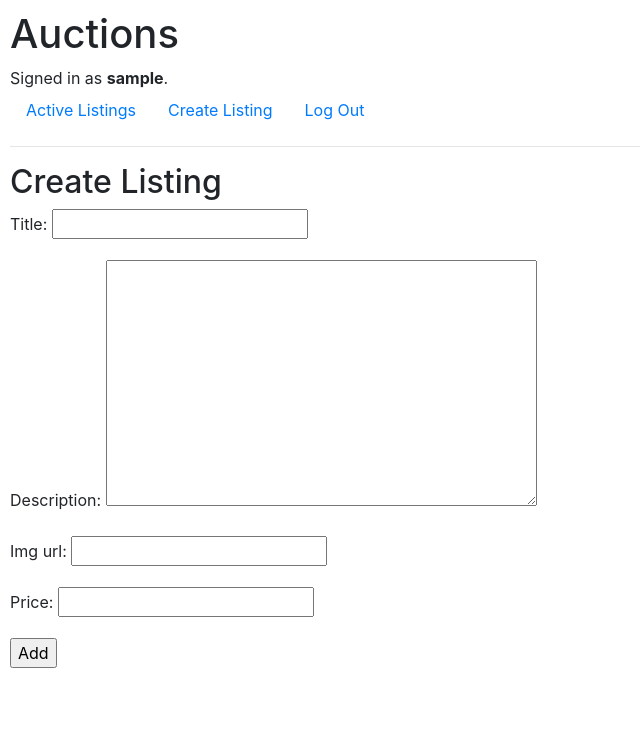
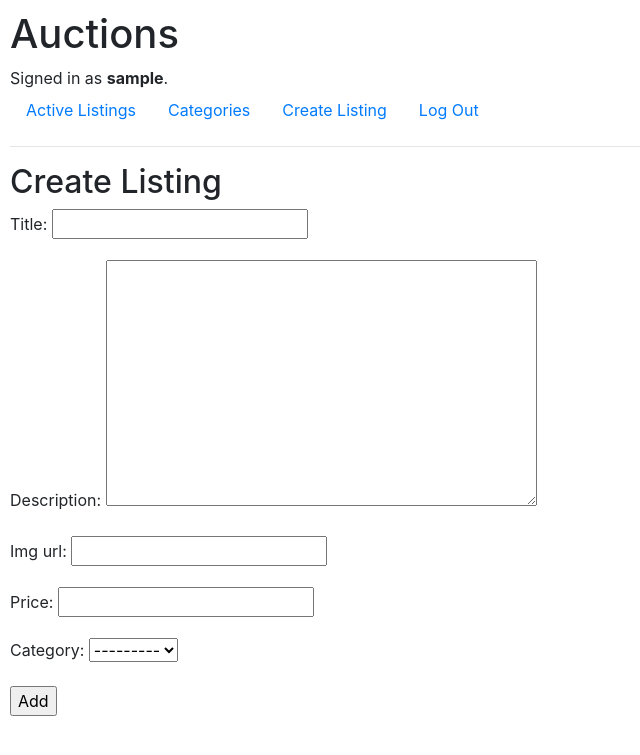
Before and after one commit to mhmdy01/commerce, a Django app: page /listings/new in a window 1280 px wide. Shown: the top 755 px of the page, without its empty margins (0-640 px from the left). Run offline with Django 3.2, Linux system fonts and the light colour scheme; the visitor is signed in with stand-in values (Sample User, id 1); data that the repository does not hold is empty; some libraries are stand-ins or nearby versions.

Commit message:
create_listing: category

```diff
--- a/auctions/admin.py
+++ b/auctions/admin.py
@@ -1,8 +1,9 @@
 from django.contrib import admin
 
-from .models import Listing
+from .models import Listing, Category
 
 class ListingAdmin(admin.ModelAdmin):
-    list_display = ('title', 'description', 'img_url', 'price', 'owner')
+    list_display = ('title', 'description', 'img_url', 'price', 'owner', 'category')
 
 admin.site.register(Listing, ListingAdmin)
+admin.site.register(Category)
--- a/auctions/forms.py
+++ b/auctions/forms.py
@@ -5,4 +5,4 @@ from .models import Listing
 class NewListingForm(forms.ModelForm):
     class Meta:
         model = Listing
-        fields = ['title', 'description', 'img_url', 'price']
+        fields = ['title', 'description', 'img_url', 'price', 'category']
--- a/auctions/models.py
+++ b/auctions/models.py
@@ -7,12 +7,23 @@ from django.core.validators import MinValueValidator
 class User(AbstractUser):
     pass
 
+class Category(models.Model):
+    name = models.CharField(max_length=128)
+
+    def __str__(self):
+        return self.name
+
 class Listing(models.Model):
     title = models.CharField(max_length=128)
     description = models.TextField()
     img_url = models.URLField(max_length=128, blank=True, default='')
     price = models.DecimalField(max_digits=11, decimal_places=2, validators=[MinValueValidator(Decimal(1.0))])
     owner = models.ForeignKey(User, on_delete=models.CASCADE, related_name='listings')
+    # listing could have one category or none
+    # choosen by user form a provided list (created by admin)
+    # TODO: to set optional fk> both blank & null are required for some reason
+    # which i need to RSA later...
+    category = models.ForeignKey(Category, on_delete=models.CASCADE, blank=True, null=True, related_name='listings')
 
     def __str__(self):
         return f'{self.title} ({self.price})'
--- a/auctions/templates/auctions/layout.html
+++ b/auctions/templates/auctions/layout.html
@@ -20,6 +20,9 @@
             <li class="nav-item">
                 <a class="nav-link" href="{% url 'index' %}">Active Listings</a>
             </li>
+            <li class="nav-item">
+                <a class="nav-link" href="{% url 'all_categories' %}">Categories</a>
+            </li>
             {% if user.is_authenticated %}
                 <li class="nav-item">
                     <a class="nav-link" href="{% url 'create_listing' %}">Create Listing</a>
--- a/auctions/urls.py
+++ b/auctions/urls.py
@@ -10,4 +10,6 @@ urlpatterns = [
     path("listings/new", views.create_listing, name="create_listing"),
     path("listings/<int:listing_id>", views.display_listing, name="display_listing"),
     path("users/<str:username>", views.user_profile, name="user_profile"),
+    path("categories/<int:category_id>", views.display_category, name="display_category"),
+    path("categories", views.all_categories, name="all_categories"),
 ]
--- a/auctions/views.py
+++ b/auctions/views.py
@@ -5,7 +5,7 @@ from django.http import HttpResponse, HttpResponseRedirect
 from django.shortcuts import render, redirect
 from django.urls import reverse
 
-from .models import User, Listing
+from .models import User, Listing, Category
 from .forms import NewListingForm
 
 def index(request):
@@ -95,3 +95,15 @@ def user_profile(request, username):
         'user_obj': user,
         'listings': user.listings.all(),
     })
+
+def display_category(request, category_id):
+    category = Category.objects.get(pk=category_id)
+    return render(request, 'auctions/category.html', {
+        'category': category,
+        'listings': category.listings.all(),
+    })
+
+def all_categories(request):
+    return render(request, 'auctions/categories.html', {
+        'categories': Category.objects.all(),
+    })
```
Also changed, not shown: auctions/templates/auctions/categories.html (added, +15 -0 lines), auctions/templates/auctions/category.html (added, +14 -0 lines), auctions/templates/auctions/listing.html (+9 -0 lines), auctions/migrations/0002_category_listing.py.
